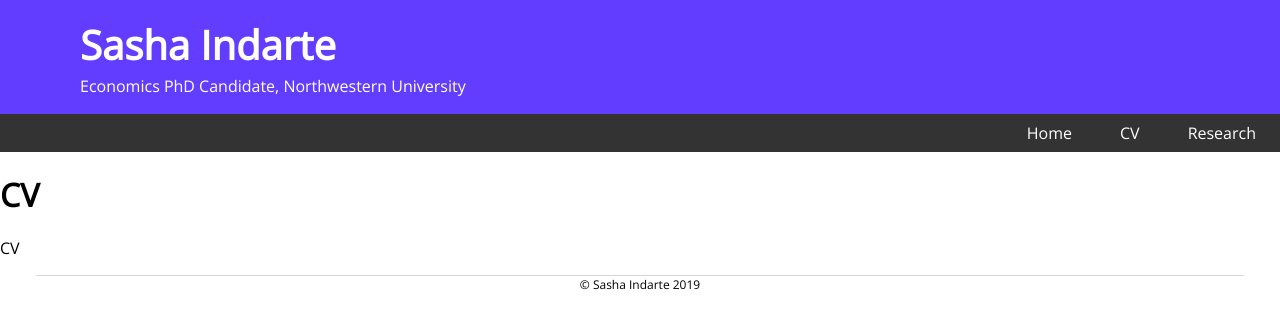
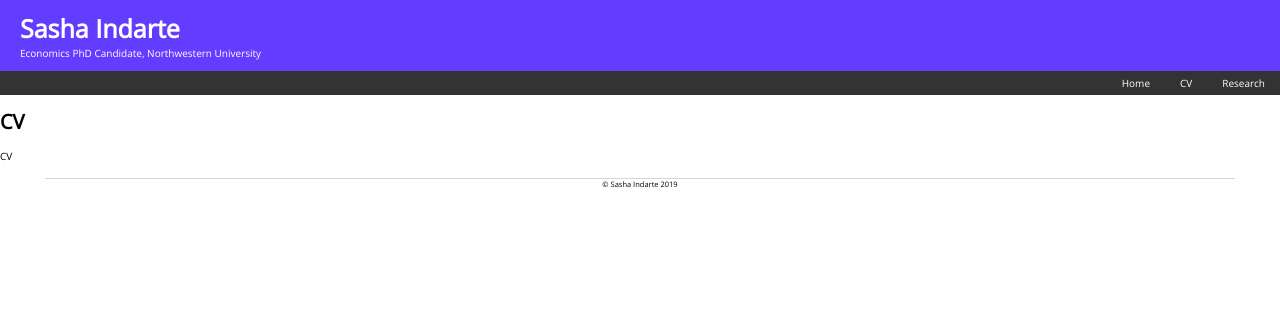
Before and after one commit to sashaindarte/sashaindarte.github.io, a Jekyll site: the page built from cv/index.html, in a window 1280 px wide. Shown: the top 329 px of the page. Built offline with Jekyll 4.4.1, drawn with Linux system fonts in a browser that asks for light colours.

Commit message:
Update main.css

```diff
--- a/css/main.css
+++ b/css/main.css
@@ -6,11 +6,12 @@
 body {
   font-family:'Open Sans', 'Sans-Serif';
   margin: 0;
+  font-size: 62.5%;
 }
 
 /* Header/logo Title */
 .header {
-  padding: .5em 5em;
+  padding: .5em 2em;
   text-align: left;
   background: #633dff;
   color: white;
@@ -93,22 +94,15 @@ body {
   -ms-flex: 30%; /* IE10 */
   flex: 30%;
   background-color: white;
-  padding: 2em 0em 0em 5em;
+  padding: 2em 0em 0em 6em;
 }
 
 /* Main column */
 .main {
-  -ms-flex: 70%; /* IE10 */
-  flex: 70%;
+  -ms-flex: 60%; /* IE10 */
+  flex: 60%;
   background-color: white;
-  padding: 2em 5em 0em 0em;
-}
-
-/* Fake image, just for this example */
-.fakeimg {
-  background-color: #aaa;
-  width: 100%;
-  padding: 2em 3em 0em 0em;
+  padding: 2em 6em 0em 0em;
 }
 
 /* Footer */
@@ -117,7 +111,7 @@ body {
     padding: 0em;
     text-align: center;
     border-top: 1px solid #d5d5d5;
-    margin: 1.25em 3em;
+    margin: 2em 6em;
 }
 
 /* Responsive layout - when the screen is less than 700px wide, make the two columns stack on top of each other instead of next to each other */
```
